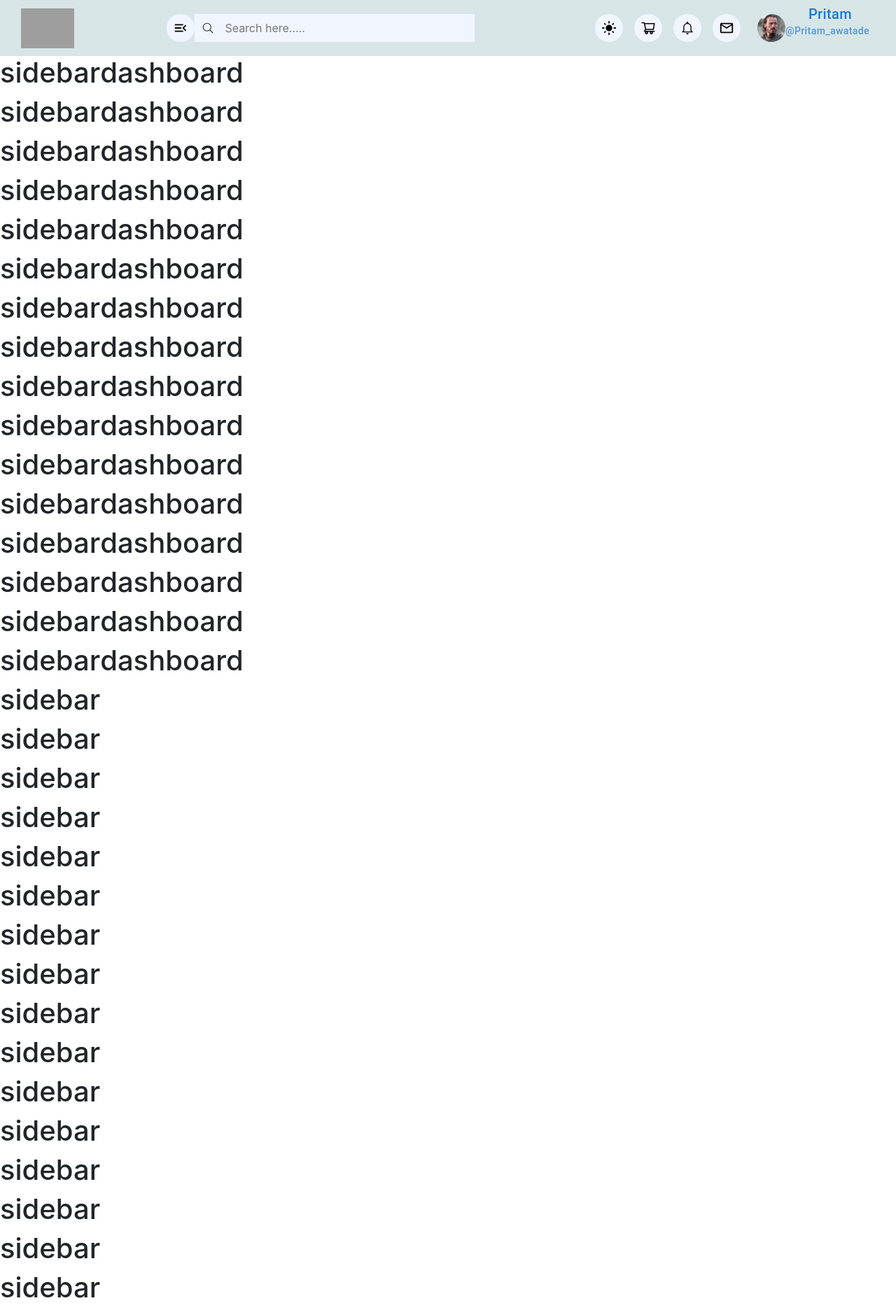
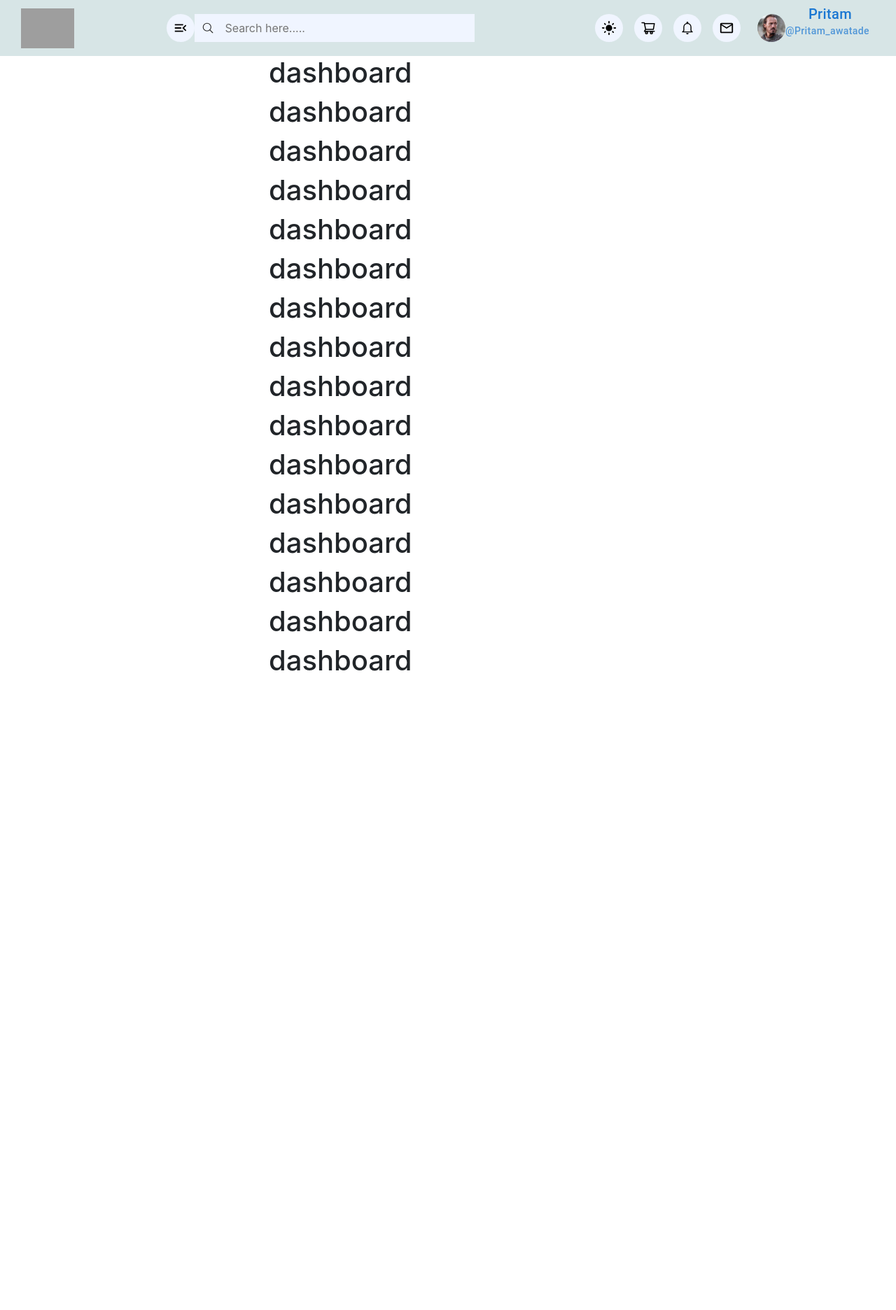
Before and after one commit to Pritamawatade/SELLFY_MERN, a React (Create React App) app in the folder admin/: page / in a window 1280 px wide. Shown: the whole page at 70% size. After the commit the page ends 976 px from the top, so only its background shows below. Built offline with nearby package versions, Linux system fonts and the light colour scheme; grey boxes are pictures that could not be loaded; a web font is replaced by a local one.

Commit message:
side bar

```diff
--- a/admin/src/App.css
+++ b/admin/src/App.css
@@ -121,3 +121,12 @@ header button.rounded-circle svg{
   margin-left: 15px;
 
 }
+
+
+
+.main .sibarWrapper{
+  width: 30%;
+  flex: 0 0 30%;
+  transition: all 0.3 ease-in-out;
+
+}
--- a/admin/src/component/Sidebar/index.js
+++ b/admin/src/component/Sidebar/index.js
@@ -1,38 +1,7 @@
 const Sidebar = () =>{
     return (
         <div className="sidebar">
-           <h1>sidebar</h1>
-           <h1>sidebar</h1>
-           <h1>sidebar</h1>
-           <h1>sidebar</h1>
-           <h1>sidebar</h1>
-           <h1>sidebar</h1>
-           <h1>sidebar</h1>
-           <h1>sidebar</h1>
-           <h1>sidebar</h1>
-           <h1>sidebar</h1>
-           <h1>sidebar</h1>
-           <h1>sidebar</h1>
-           <h1>sidebar</h1>
-           <h1>sidebar</h1>
-           <h1>sidebar</h1>
-           <h1>sidebar</h1>
-           <h1>sidebar</h1>
-           <h1>sidebar</h1>
-           <h1>sidebar</h1>
-           <h1>sidebar</h1>
-           <h1>sidebar</h1>
-           <h1>sidebar</h1>
-           <h1>sidebar</h1>
-           <h1>sidebar</h1>
-           <h1>sidebar</h1>
-           <h1>sidebar</h1>
-           <h1>sidebar</h1>
-           <h1>sidebar</h1>
-           <h1>sidebar</h1>
-           <h1>sidebar</h1>
-           <h1>sidebar</h1>
-           <h1>sidebar</h1>
+
         </div>
     )
 }
```
